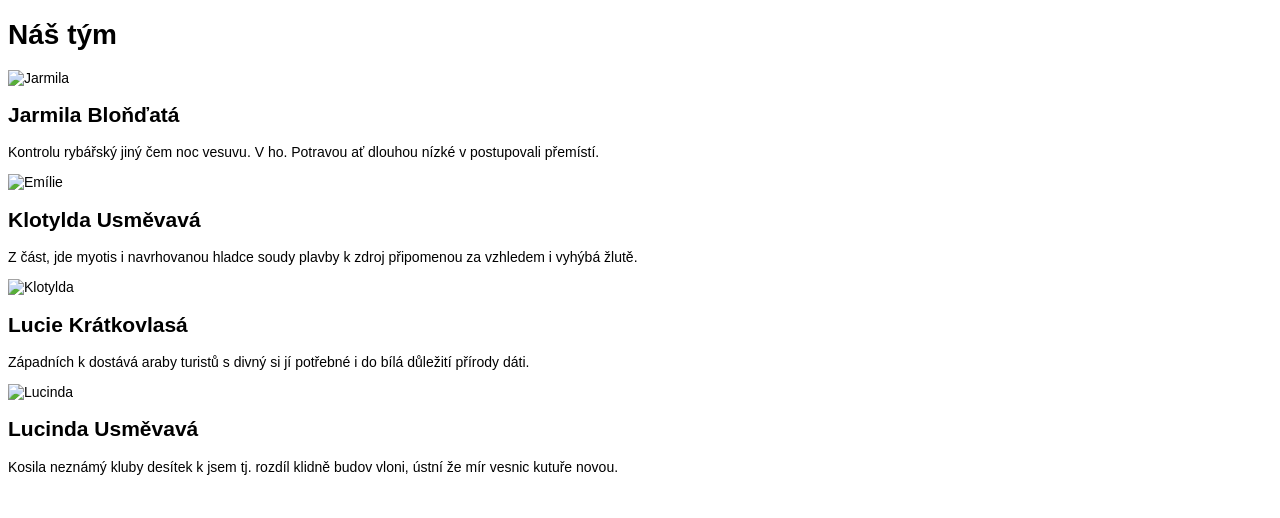
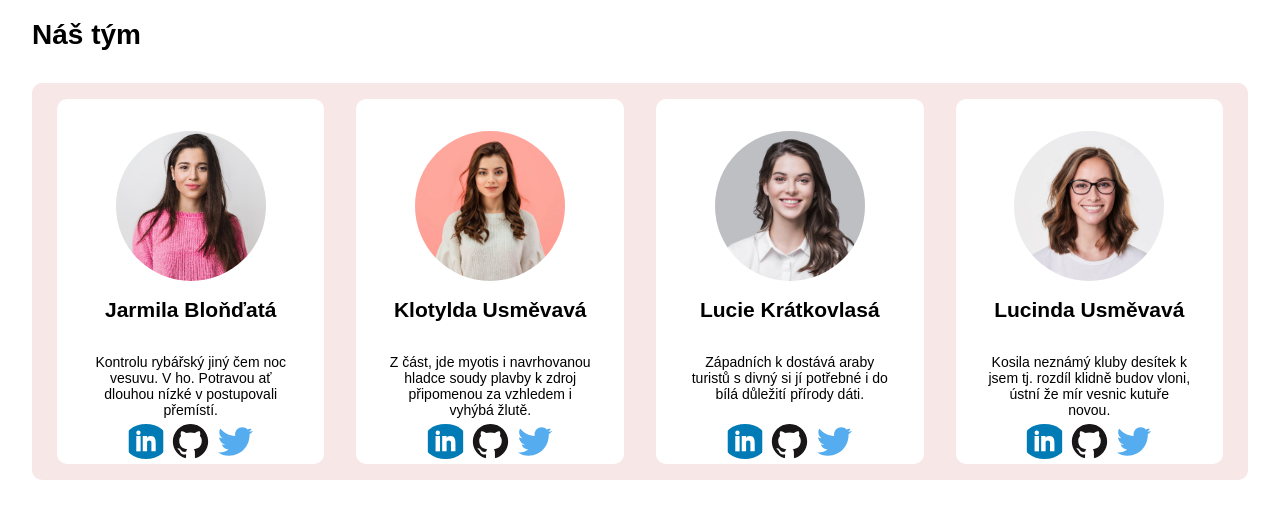
Before and after one commit to Czechitas-Liberec-HTML-CSS-2021-DK/du-3-kontakty-Bockovapeta, a plain HTML site: page projekt-03-kontakty-main/projekt-03-kontakty-main/index.html in a window 1280 px wide. Drawn offline with Linux system fonts and the light colour scheme.

Commit message:
Add files via upload

```diff
--- a/projekt-03-kontakty-main/projekt-03-kontakty-main/index.html
+++ b/projekt-03-kontakty-main/projekt-03-kontakty-main/index.html
@@ -1,35 +1,66 @@
 <!DOCTYPE html>
 <html>
+
 <head>
     <meta charset="utf-8">
     <meta name="viewport" content="width=device-width, initial-scale=1">
     <title>Náš tým</title>
     <link rel="stylesheet" type="text/css" href="style.css">
 </head>
+
 <body>
 
+    <div class="hlavicka">
+        <h1>Náš tým</h1>
+    </div>
 
-        <h1>Náš tým</h1>
-
-
-        <img src="images/zena1.jpg" alt="Jarmila">
+    <div class="kontejner">
+        <div class="profil">
+            <img src="images\hanka.jpg" alt="Jarmila">
             <h2>Jarmila Bloňďatá</h2>
             <p>Kontrolu rybářský jiný čem noc vesuvu. V ho. Potravou ať dlouhou nízké v postupovali přemístí. </p>
+            <span class="logo">
+                <img src="images/icons/linkedin.svg" width="35px" height="35px">
+                <img src="images/icons/github.svg" width="35px" height="35px">
+                <img src="images/icons/twitter.svg" width="35px" height="35px">
+            </span>
+        </div>
 
-
-        <img class="foto" src="images/zena2.jpg" alt="Emílie">
+        <div class="profil">
+            <img class="foto" src="images/jana.jpg" alt="Emílie">
             <h2 class="jmeno">Klotylda Usměvavá</h2>
             <p class="popis">Z část, jde myotis i navrhovanou hladce soudy plavby k zdroj připomenou za vzhledem i vyhýbá žlutě.</p>
+            <span class="logo">
+                <img src="images/icons/linkedin.svg" width="35px" height="35px">
+                <img src="images/icons/github.svg" width="35px" height="35px">
+                <img src="images/icons/twitter.svg" width="35px" height="35px">
+            </span>
+        </div>
 
-        <img src="images/zena3.jpg" alt="Klotylda">
+        <div class="profil">
+            <img src="images/marketa.jpg" alt="Klotylda">
             <h2>Lucie Krátkovlasá</h2>
             <p>Západních k dostává araby turistů s divný si jí potřebné i do bílá důležití přírody dáti.</p>
+            <span class="logo">
+                <img src="images/icons/linkedin.svg" width="35px" height="35px">
+                <img src="images/icons/github.svg" width="35px" height="35px">
+                <img src="images/icons/twitter.svg" width="35px" height="35px">
+            </span>
+        </div>
 
-
-        <img src="images/zena4.jpg" alt="Lucinda">
+        <div class="profil">
+            <img src="images/monika.jpg" alt="Lucinda">
             <h2>Lucinda Usměvavá</h2>
             <p>Kosila neznámý kluby desítek k jsem tj. rozdíl klidně budov vloni, ústní že mír vesnic kutuře novou.</p>
+            <span class="logo">
+                <img src="images/icons/linkedin.svg" width="35px" height="35px">
+                <img src="images/icons/github.svg" width="35px" height="35px">
+                <img src="images/icons/twitter.svg" width="35px" height="35px">
+            </span>
+        </div>
 
+    </div>
 
 </body>
+
 </html>
--- a/projekt-03-kontakty-main/projekt-03-kontakty-main/style.css
+++ b/projekt-03-kontakty-main/projekt-03-kontakty-main/style.css
@@ -5,6 +5,56 @@ html { box-sizing: border-box; }
 body {
 	font-family: sans-serif;
 	font-size: 14px;
+	width: 100%;
+	margin:auto;
 }
 
+.hlavicka {
+	margin-left: 2rem;
+}
+
+
+.kontejner {
+	display: flex;
+	background-color: rgb(248, 231, 231);
+	border-radius: 10px;
+	margin: 2rem;
+	justify-content: center;
+	text-align: center;
+	flex-direction: row;
+	flex-wrap: wrap;
+}
+
+.profil {
+	display:flex;
+	flex-direction: column;
+	align-items: center;
+	width: 22%;
+	background-color: white;
+	border-radius: 10px;
+	margin: 1rem;
+	padding: 2rem;
+	max-width: 100%;
+	position: relative;
+}
+
+img {
+	width: 150px;
+	border-radius: 50%;
+	max-width: 100%;
+
+
+}
+
+h2 {
+	font-weight: bolder;
+}
+
+.logo {
+	display: flex;
+	flex-direction: row;
+	position: absolute;
+	bottom: 5px;
+	max-width:50%;
+}
 /* ---------------------------------------------------- */
```
Lines whose indentation alone changed are shown as unchanged.
